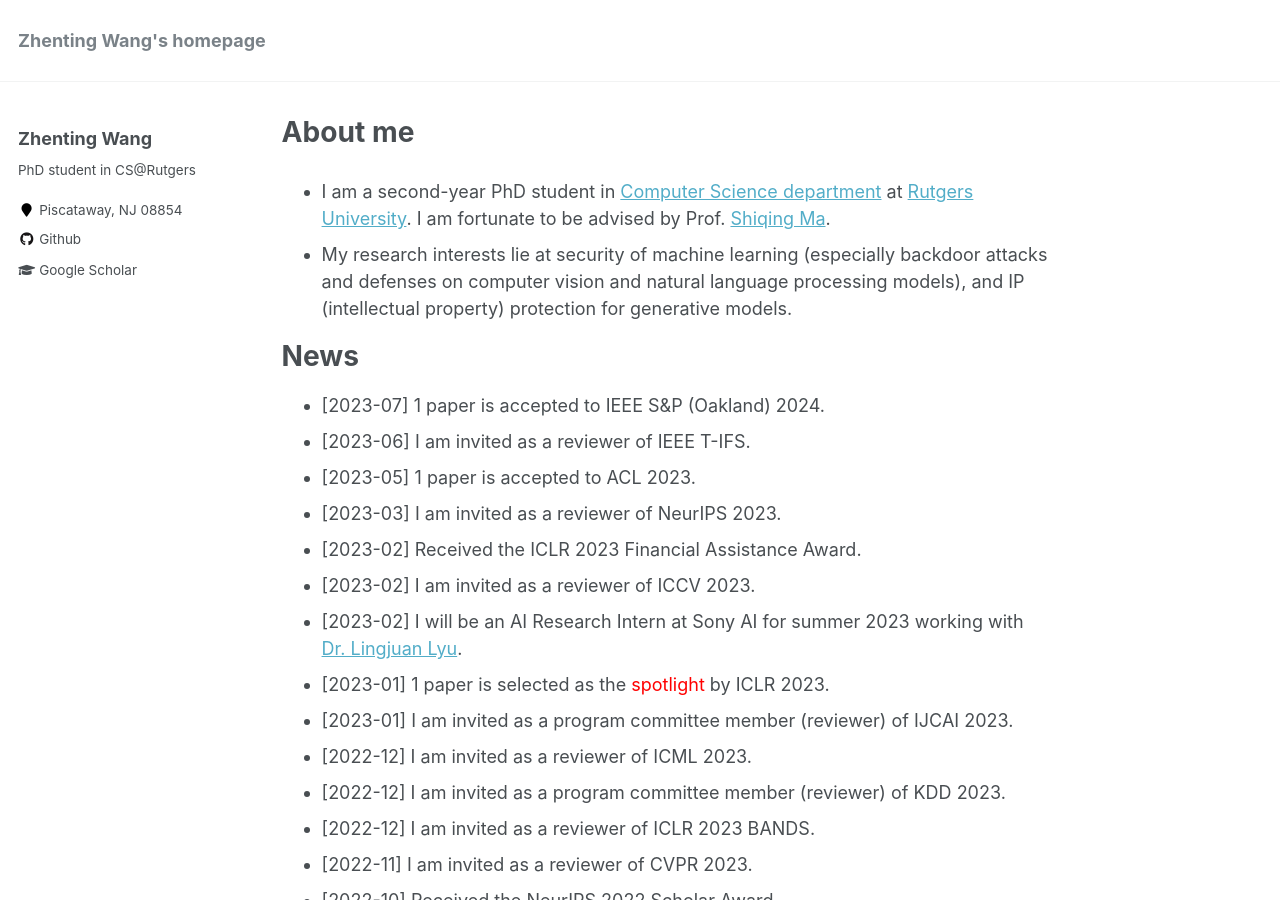
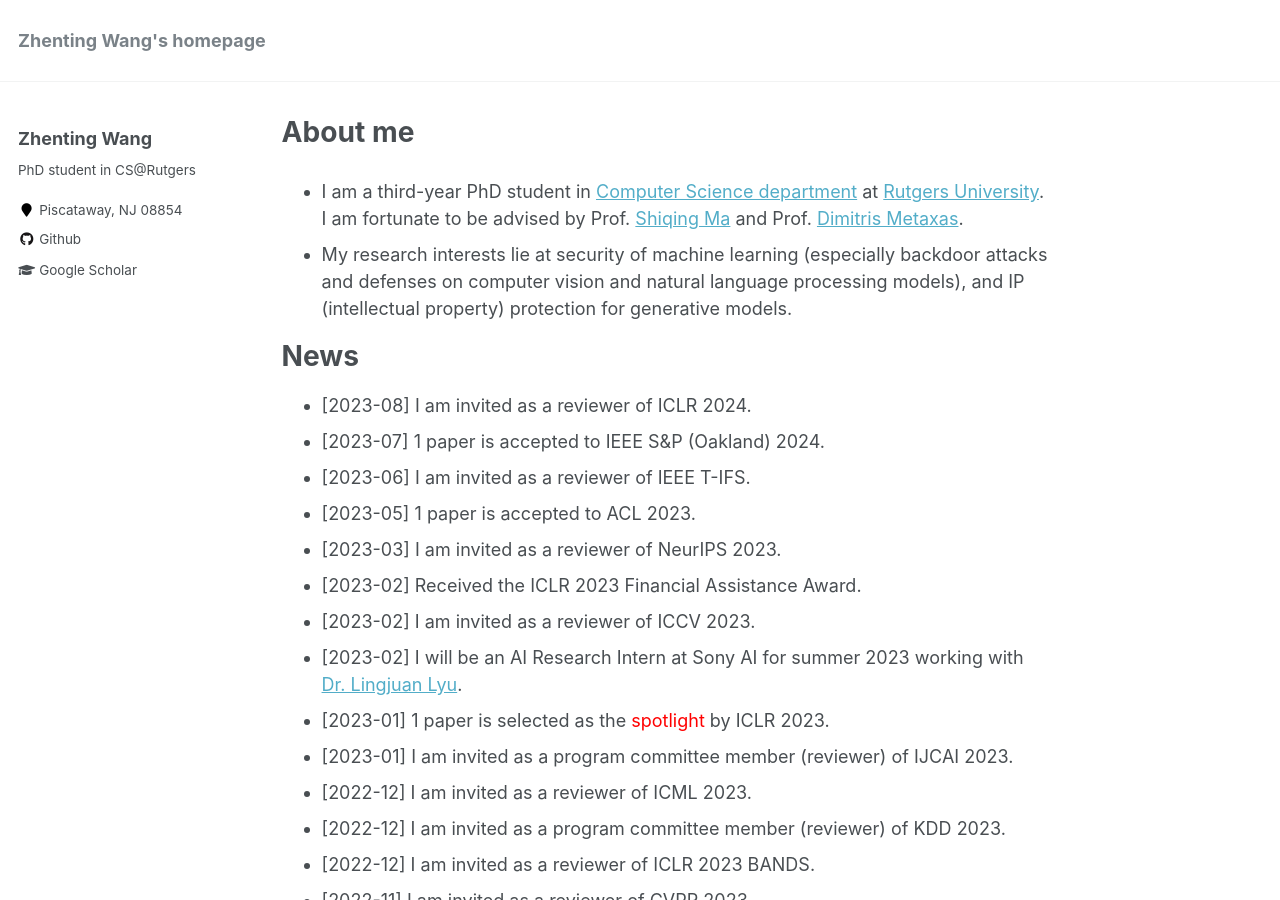
Before and after one commit to ZhentingWang/zhentingwang.github.io, a Jekyll site: the page built from _pages/about.md, in a window 1280 px wide and 900 px high. Built offline with Jekyll 4.4.1, drawn with Linux system fonts in a browser that asks for light colours; some of the changed text lies outside the part shown.

Commit message:
Update about.md

```diff
--- a/_pages/about.md
+++ b/_pages/about.md
@@ -8,11 +8,12 @@ redirect_from:
   - /about.html
 ---
 
-* I am a second-year PhD student in [Computer Science department](https://www.cs.rutgers.edu/) at [Rutgers University](https://www.rutgers.edu/). I am fortunate to be advised by Prof. [Shiqing Ma](https://www.cs.rutgers.edu/~sm2283/).
+* I am a third-year PhD student in [Computer Science department](https://www.cs.rutgers.edu/) at [Rutgers University](https://www.rutgers.edu/). I am fortunate to be advised by Prof. [Shiqing Ma](https://www.cs.rutgers.edu/~sm2283/) and Prof. [Dimitris Metaxas](https://people.cs.rutgers.edu/~dnm/).
 * My research interests lie at security of machine learning (especially backdoor attacks and defenses on computer vision and natural language processing models), and IP (intellectual property) protection for generative models.
 
 News
 ======
+* [2023-08] I am invited as a reviewer of ICLR 2024.
 * [2023-07] 1 paper is accepted to IEEE S&P (Oakland) 2024.
 * [2023-06] I am invited as a reviewer of IEEE T-IFS.
 * [2023-05] 1 paper is accepted to ACL 2023.
@@ -89,6 +90,7 @@ Proceedings of the 28th ACM International Conference on Multimedia (**MM 2020 Or
 
 Service
 ======
+* Reviewer, International Conference on Learning Representations (ICLR), 2024
 * Reviewer, International Conference on Machine Learning (ICML), 2022, 2023
 * Reviewer, Conference on Neural Information Processing Systems (NeurIPS), 2022, 2023
 * Reviewer, IEEE/CVF Conference on Computer Vision and Pattern Recognition (CVPR), 2023
```
